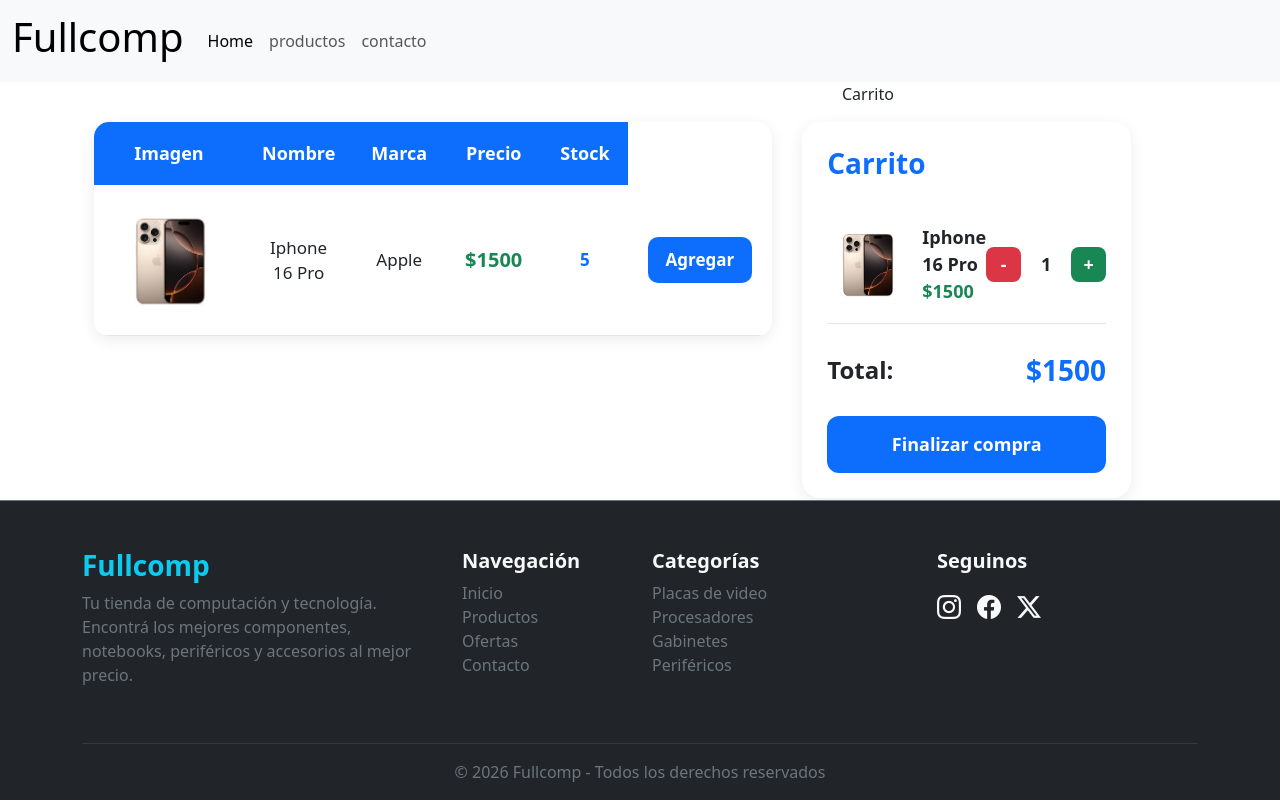
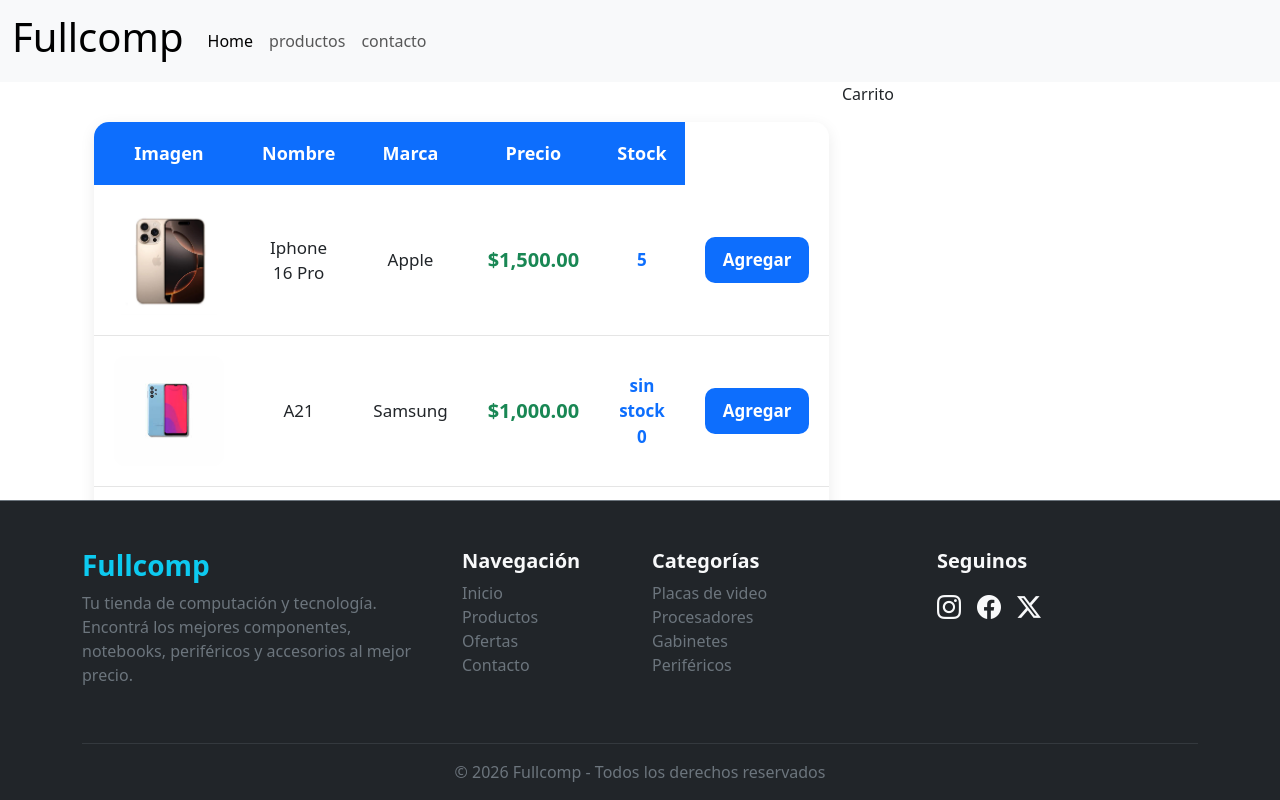
Before and after one commit to lucaspisci11/tpe-Angular, an Angular app in the folder fullcomp/: page / in a window 1280 px wide. Built offline with nearby package versions, Linux system fonts and the light colour scheme.

Commit message:
segundo video

```diff
--- a/fullcomp/src/app/product-list/product-list.component.html
+++ b/fullcomp/src/app/product-list/product-list.component.html
@@ -16,7 +16,7 @@
 
     <tbody>
 
-      <tr>
+      <tr *ngFor="let product of products">
 
         <td><img [src]="product.image"[alt]="product.name"class="product-img"></td>
 
@@ -29,10 +29,10 @@
         </td>
 
         <td class="price">
-          ${{product.price}}
+          {{product.price |currency}}
         </td>
 
-        <td class="stock">
+        <td class="stock"><span *ngIf="product.stock==0">sin stock</span>
           {{product.stock}}
         </td>
 
@@ -47,77 +47,4 @@
     </tbody>
 
   </table>
-
-
-  <!-- CARRITO -->
-
-  <div class="cart-container">
-
-    <h2 class="cart-title">
-      Carrito
-    </h2>
-
-    <div class="cart-item">
-
-      <div class="cart-info">
-
-        <img
-          [src]="product.image"
-          [alt]="product.name"
-          class="cart-img"
-        >
-
-        <div>
-
-          <div class="cart-name">
-            {{product.name}}
-          </div>
-
-          <div class="cart-price">
-            ${{product.price}}
-          </div>
-
-        </div>
-
-      </div>
-
-
-      <div class="cart-buttons">
-
-        <button class="cart-btn btn-minus">
-          -
-        </button>
-
-        <span class="cart-quantity">
-          1
-        </span>
-
-        <button class="cart-btn btn-plus">
-          +
-        </button>
-
-      </div>
-
-    </div>
-
-
-    <div class="cart-total">
-
-      <span class="total-text">
-        Total:
-      </span>
-
-      <span class="total-price">
-        $1500
-      </span>
-
-    </div>
-
-
-    <button class="checkout-btn">
-      Finalizar compra
-    </button>
-
-  </div>
-
 </div>
--- a/fullcomp/src/app/product-list/product-list.component.scss
+++ b/fullcomp/src/app/product-list/product-list.component.scss
@@ -113,6 +113,7 @@
   border-radius: 10px;
   transition: 0.3s;
   font-weight: bold;
+
 }
 
 .btn-cart:hover{
--- a/fullcomp/src/app/product-list/product-list.component.ts
+++ b/fullcomp/src/app/product-list/product-list.component.ts
@@ -1,19 +1,40 @@
-import { Component } from '@angular/core';
-
+import { Component, OnInit } from '@angular/core';
+import { Product } from './product';
+import { CommonModule } from '@angular/common';
 @Component({
   selector: 'app-product-list',
   standalone: true,
+   imports: [CommonModule],
   templateUrl: './product-list.component.html',
   styleUrls: ['./product-list.component.scss']
 })
-export class ProductListComponent {
+export class ProductListComponent implements OnInit {
 
-  product = {
+  products: Product[] = [
+  {
     name: 'Iphone 16 Pro',
     make: 'Apple',
     price: 1500,
     stock: 5,
     image: '/img/16pro.jpeg'
-  };
+  },
+    {
+    name: 'A21',
+    make: 'Samsung',
+    price: 1000,
+    stock: 0,
+    image: '/img/a21.jfif'
+  },
+    {
+    name: 'Iphone 17 Pro',
+    make: 'Apple',
+    price: 2500,
+    stock: 2,
+    image: '/img/iphone.17pro.jfif'
+  }
+];
+constructor() { }
 
+ngOnInit(): void {
 }
+}
--- /dev/null
+++ b/fullcomp/src/app/product-list/product.ts
@@ -0,0 +1,7 @@
+ export interface Product{
+    name: string;
+    make: string;
+    price: number;
+    stock: number;
+    image: string;
+}
```
Also changed, not shown: fullcomp/public/img/a21.jfif (added), fullcomp/public/img/iphone.17pro.jfif (added).
